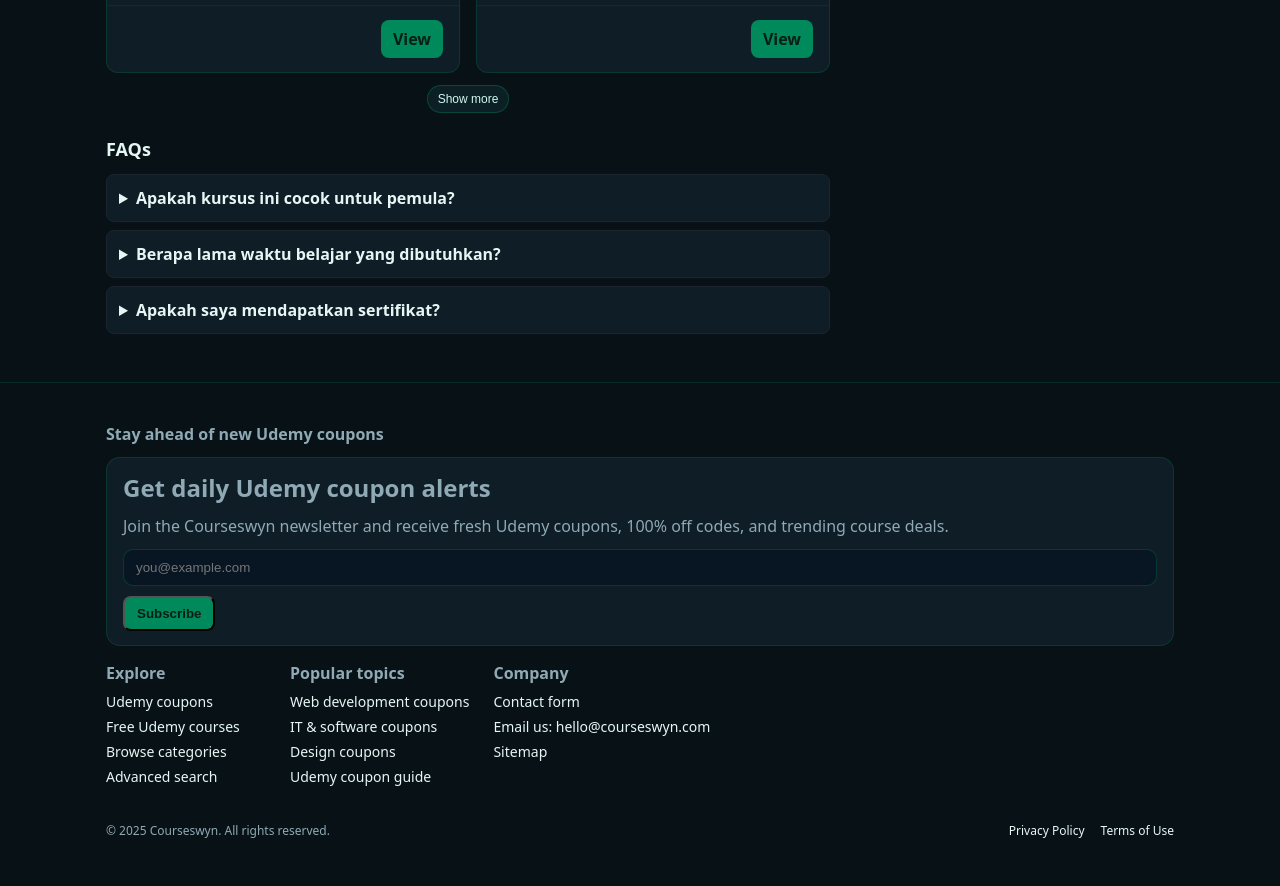
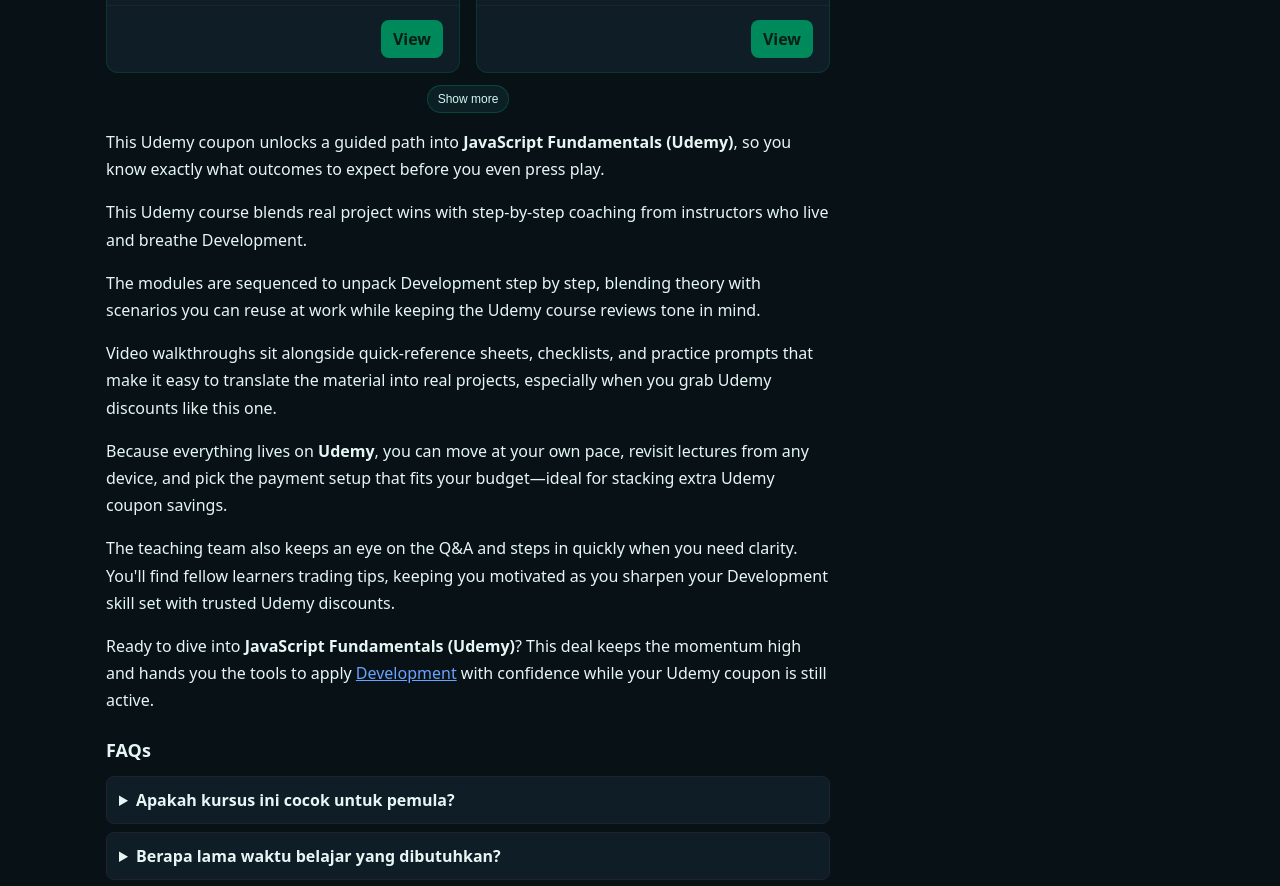
Before and after one commit to Coutons/courseswyn, a Next.js app: page /deal/1 in a window 1280 px wide. Shown: the part 2980-3866 px from the top of the page. Built offline with nearby package versions, Linux system fonts and the light colour scheme; no server answers.

Commit message:
chore: refine review paragraphs with better coupon guide integration

```diff
--- a/app/deal/[id]/page.tsx
+++ b/app/deal/[id]/page.tsx
@@ -5,6 +5,7 @@
 import ActionsPanel from "@/components/ActionsPanel";
 import RelatedList from "@/components/RelatedList";
 import { buildDealLink } from "@/lib/links";
+import type { ReactNode } from "react";
 
 const SITE_URL = (process.env.NEXT_PUBLIC_SITE_URL || "https://courseswyn.com").replace(/\/$/, "");
 
@@ -100,6 +101,68 @@
   const d = await getDeal(params.id);
   // UI fallback values (keep display consistent even when fields are missing)
   const key = String(d.slug || d.id);
+  const providerLabel = typeof d.provider === "string" ? d.provider.trim() : "";
+  const platformLabel = providerLabel || "Udemy";
+  const rawCategory = typeof d.category === "string" ? d.category.trim() : "";
+  const categoryLabel = rawCategory || platformLabel;
+  const rawSubcategory = typeof d.subcategory === "string" ? d.subcategory.trim() : "";
+  const subcategoryLabel = rawSubcategory || categoryLabel;
+  const instructorName = typeof d.instructor === "string" ? d.instructor.trim() : "";
+  const categoryHref = rawCategory ? `/?category=${encodeURIComponent(rawCategory)}` : null;
+  const subcategoryHref = rawSubcategory ? `/?category=${encodeURIComponent(rawSubcategory)}` : null;
+
+  const categoryLink: ReactNode = categoryHref ? (
+    <a href={categoryHref} style={{ color: "#6aa2ff", textDecoration: "underline" }}>{categoryLabel}</a>
+  ) : (
+    categoryLabel
+  );
+
+  const subcategoryLink: ReactNode = subcategoryHref ? (
+    <a href={subcategoryHref} style={{ color: "#6aa2ff", textDecoration: "underline" }}>{subcategoryLabel}</a>
+  ) : (
+    categoryLink
+  );
+
+  const instructorHighlight: ReactNode = instructorName ? (
+    <>
+      <strong>{instructorName}</strong> leads this Udemy course in {categoryLink}, blending real project wins with step-by-step coaching.
+    </>
+  ) : (
+    <>
+      This Udemy course blends real project wins with step-by-step coaching from instructors who live and breathe {categoryLabel}.
+    </>
+  );
+
+  const communityParagraph: ReactNode = instructorName ? (
+    <>
+      <strong>{instructorName}</strong> also keeps an eye on the Q&amp;A and steps in quickly when you need clarity. You&apos;ll find fellow learners trading tips, keeping you motivated as you sharpen your {categoryLabel} skill set with trusted Udemy discounts.
+    </>
+  ) : (
+    <>
+      The teaching team also keeps an eye on the Q&amp;A and steps in quickly when you need clarity. You&apos;ll find fellow learners trading tips, keeping you motivated as you sharpen your {categoryLabel} skill set with trusted Udemy discounts.
+    </>
+  );
+
+  const reviewParagraphs: ReactNode[] = [
+    <>
+      This Udemy coupon unlocks a guided path into <strong>{normalizeTitle(d.title)}</strong>, so you know exactly what outcomes to expect before you even press play.
+    </>,
+    instructorHighlight,
+    <>
+      The modules are sequenced to unpack {subcategoryLabel} step by step, blending theory with scenarios you can reuse at work while keeping the Udemy course reviews tone in mind.
+    </>,
+    <>
+      Video walkthroughs sit alongside quick-reference sheets, checklists, and practice prompts that make it easy to translate the material into real projects, especially when you grab Udemy discounts like this one.
+    </>,
+    <>
+      Because everything lives on <strong>{platformLabel}</strong>, you can move at your own pace, revisit lectures from any device, and pick the payment setup that fits your budget—ideal for stacking extra Udemy coupon savings.
+    </>,
+    communityParagraph,
+    <>
+      Ready to dive into <strong>{normalizeTitle(d.title)}</strong>? This deal keeps the momentum high and hands you the tools to apply {subcategoryLink} with confidence while your Udemy coupon is still active.
+    </>,
+  ];
+
   const displayPrice = typeof d.price === "number" && isFinite(d.price) && d.price > 0 ? d.price : 9.99;
   const displayOriginal = typeof d.originalPrice === "number" && isFinite(d.originalPrice) && d.originalPrice > displayPrice ? d.originalPrice : 119.99;
   const displayRating = typeof d.rating === "number" && isFinite(d.rating) ? d.rating : genRating(key);
@@ -311,6 +374,10 @@
             </section>
           )}
 
+          {reviewParagraphs.map((paragraph, idx) => (
+            <p key={idx} style={{ marginTop: 16, lineHeight: 1.7 }}>{paragraph}</p>
+          ))}
+
           {d.faqs?.length ? (
             <section style={{ marginTop: 24 }}>
               <h3>FAQs</h3>
```
